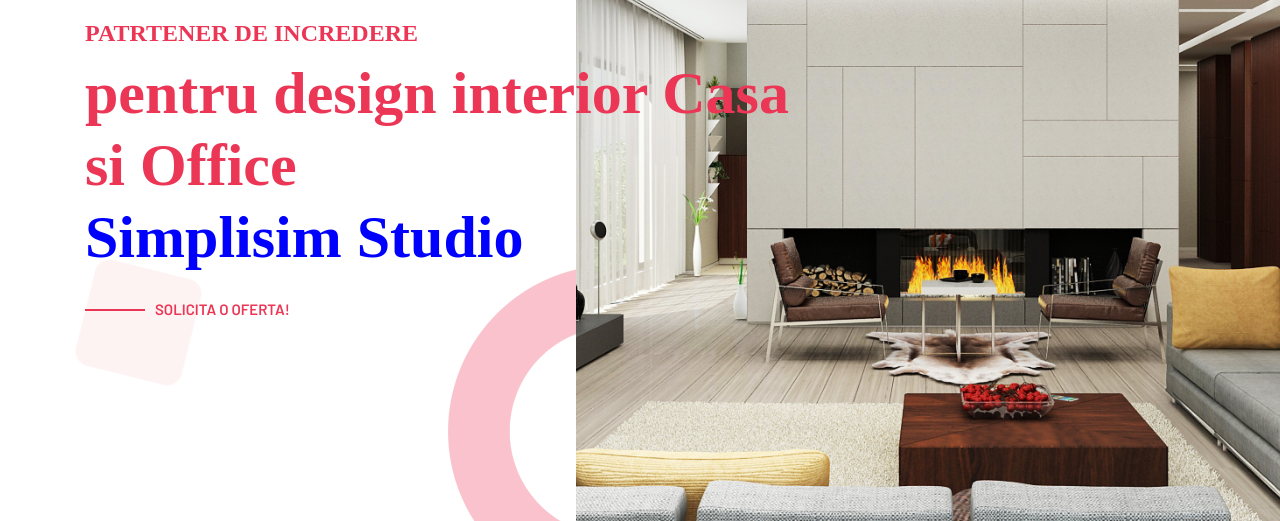
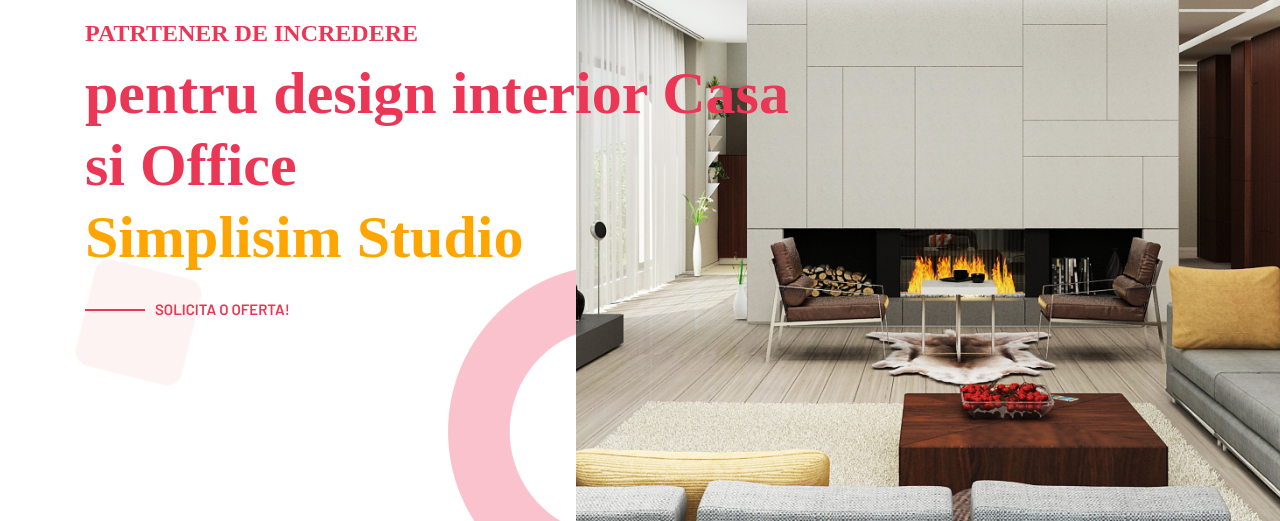
Before and after one commit to CKristian/simplisimstudio, a plain HTML site: page index.html in a window 1280 px wide. Shown: the part 279-800 px from the top of the page. Drawn offline with Linux system fonts and the light colour scheme; files whose address does not match are found by name; a web font is replaced by a local one.

Commit message:
Update index.html

```diff
--- a/index.html
+++ b/index.html
@@ -136,7 +136,7 @@
                     <div class="col-xl-8 col-lg-9 col-sm-10">
                         <div class="banner-content">
                             <h4 class="sub-title wow fadeInUp" data-wow-duration="1.5s" data-wow-delay="1s">Patrtener de incredere</h4>
-                            <h1 class="banner-title mt-10 wow fadeInUp" data-wow-duration="1.5s" data-wow-delay="2s"><span>pentru design interior Casa si Office</span><span style="color:blue">Simplisim Studio</span></h1>
+                            <h1 class="banner-title mt-10 wow fadeInUp" data-wow-duration="1.5s" data-wow-delay="2s"><span>pentru design interior Casa si Office</span><span style="color:orange">Simplisim Studio</span></h1>
                             <a class="banner-contact mt-25 wow fadeInUp" data-wow-duration="1.5s" data-wow-delay="2.3s" href="#contact">Solicita o oferta!</a>
                         </div> <!-- banner content -->
                     </div>
```
